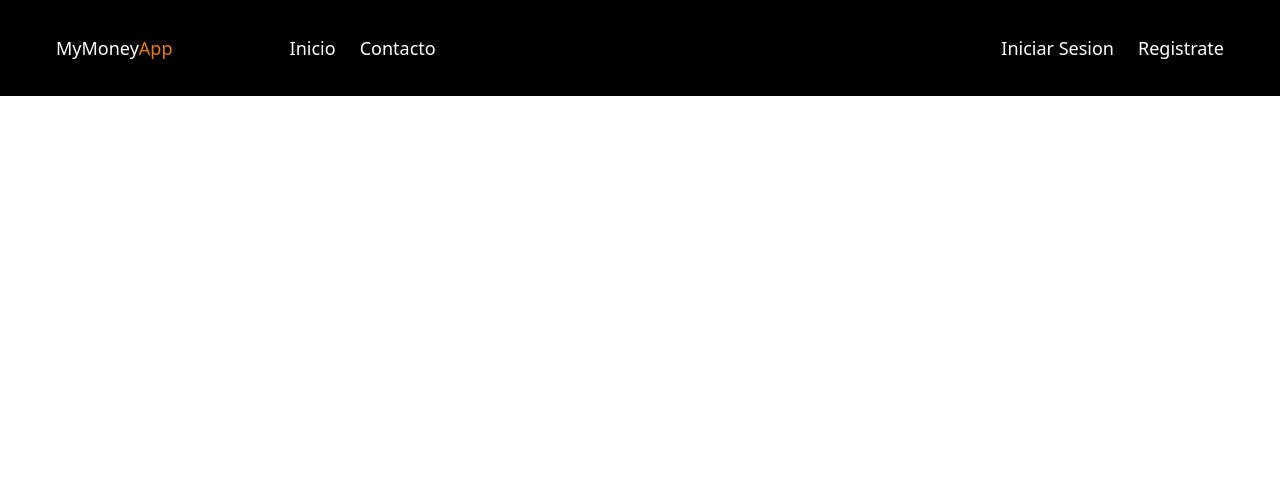
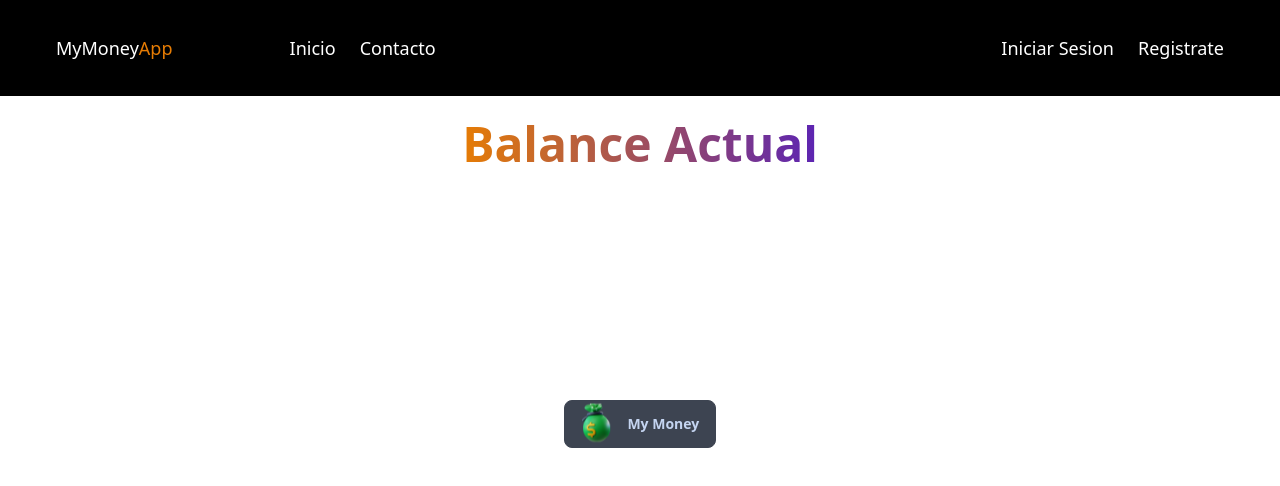
Before and after one commit to bryansanudo/mymoney-pif, a React (Vite) app: page /balance in a window 1280 px wide. Shown: the top 486 px of the page. Built offline with nearby package versions, Linux system fonts and the light colour scheme; no server answers; the database is empty.

Commit message:
end balance

```diff
--- a/src/pages/Balance.jsx
+++ b/src/pages/Balance.jsx
@@ -1,10 +1,17 @@
-import React, { useEffect } from "react";
+import React, { useEffect, useState } from "react";
 import { db } from "@/configFirebase";
 import { doc, getDoc, setDoc } from "firebase/firestore";
 import { useSelector } from "react-redux";
 import { selectEmail } from "@/redux/slice/authSlice";
+import Section from "@/components/common/Section";
 
 const Balance = () => {
+  const [userData, setUserData] = useState({});
+  const [userIncomes, setUserIncomes] = useState(0);
+  const [userSpends, setUserSpends] = useState(0);
+  const [balance, setBalance] = useState(0);
+  const [stateBalance, setStateBalance] = useState(true);
+
   const userEmail = useSelector(selectEmail);
   const fakeData = {
     spends: [],
@@ -35,12 +42,96 @@ const Balance = () => {
   useEffect(() => {
     async function fetch() {
       const response = await buscarDocumentoOCrearDocumento(userEmail);
-      console.log("a", response);
+      setUserData(response);
     }
 
     fetch();
   }, []);
-  return <div>Balance</div>;
+
+  const handleBalance = () => {
+    let totalIncomes = 0;
+    let totalSpends = 0;
+    const { incomes, spends } = userData;
+
+    incomes.map((income) => {
+      console.log(income);
+      totalIncomes = totalIncomes + parseInt(income.valor);
+    });
+    spends.map((spend) => {
+      console.log(spend);
+      totalSpends = totalSpends + parseInt(spend.valor);
+    });
+
+    if (totalIncomes - totalSpends > 0) {
+      setStateBalance(true);
+    } else {
+      setStateBalance(false);
+    }
+
+    setUserIncomes(totalIncomes);
+    setUserSpends(totalSpends);
+    setBalance(totalIncomes - totalSpends);
+  };
+
+  return (
+    <>
+      <Section title="Balance Actual">
+        {/* The button to open modal */}
+        <label
+          htmlFor="my-modal-3"
+          className="btn flex gap-4 mt-40  "
+          onClick={handleBalance}
+        >
+          <img src="/favicon.svg" className="h-10 animate-bounce" />
+          <p className="capitalize">My Money</p>
+        </label>
+
+        <input type="checkbox" id="my-modal-3" className="modal-toggle" />
+        <div className="modal">
+          <div className="modal-box relative shadow-xl shadow-primary ">
+            <label
+              htmlFor="my-modal-3"
+              className="btn btn-sm btn-circle absolute right-2 top-2"
+            >
+              ✕
+            </label>
+
+            <div className="flex flex-col lg:flex-row lg:gap-14 items-center justify-center mb-10 ">
+              <p className="py-4 flex flex-col">
+                <span className="stat-title">Gastos</span>
+                <span className="stat-value">{userSpends}</span>
+              </p>
+              <p className="py-4 flex flex-col">
+                <span className="stat-title">Ingresos</span>
+                <span className="stat-value">{userIncomes}</span>
+              </p>
+            </div>
+
+            {stateBalance ? (
+              <>
+                <p className="py-4 flex flex-col">
+                  <span className="stat-title text-green-500">
+                    Balance Actual
+                  </span>
+                  <span className="stat-value">{balance}</span>
+                </p>
+              </>
+            ) : (
+              <>
+                <p className="py-4 flex flex-col">
+                  <span className="stat-title text-red-500">
+                    Balance Actual
+                  </span>
+                  <span className="stat-value">{balance}</span>
+                </p>
+              </>
+            )}
+            <img src="/balance.jpg" alt="" />
+          </div>
+        </div>
+      </Section>
+    </>
+  );
 };
 
 export default Balance;
```
Also changed, not shown: public/balance.jpg (added).
